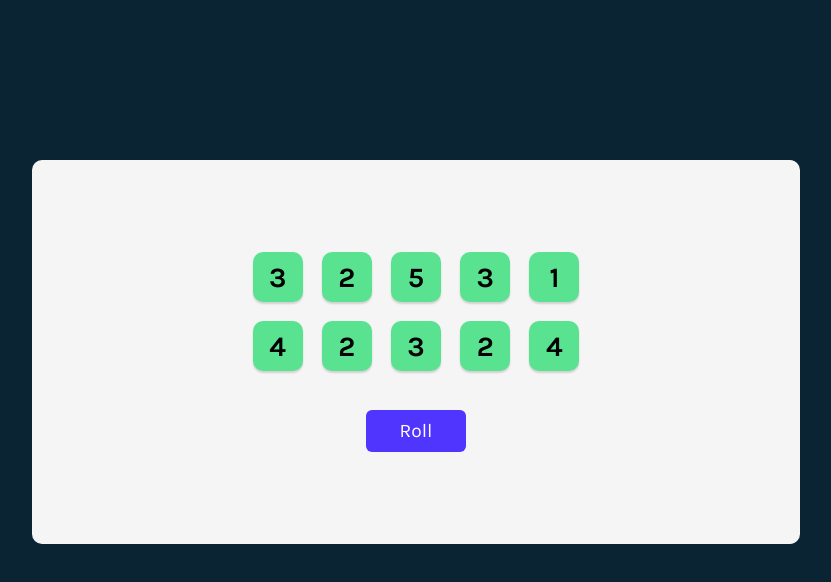
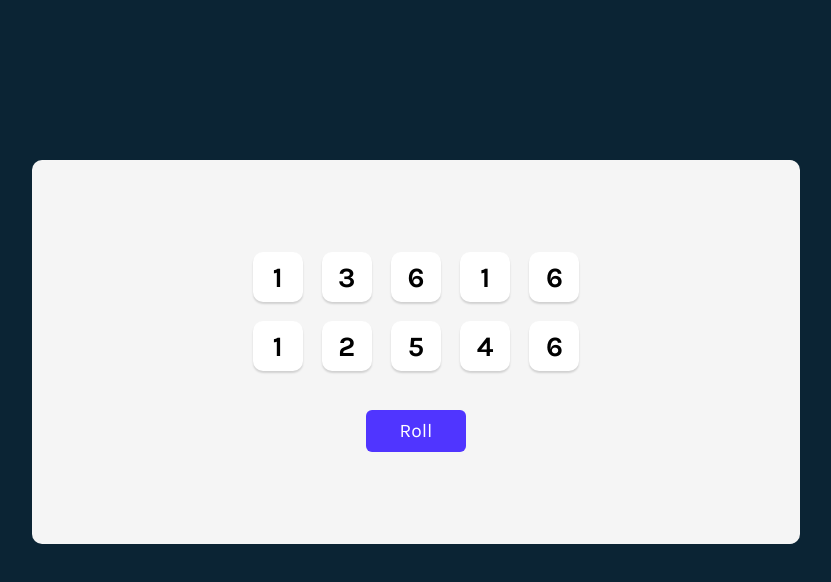
Before and after one commit to justberatt/tenziesGame, a React (Vite) app: page / in a window 1280 px wide. Shown: the top 582 px of the page, without its empty margins (224-1055 px from the left). Built offline with nearby package versions, Linux system fonts and the light colour scheme.

Commit message:
changed the getAllNewDice function into a more modern approach

```diff
--- a/src/App.jsx
+++ b/src/App.jsx
@@ -6,19 +6,13 @@ export default function App() {
   const [dice, setDice] = useState(generateAllNewDice())
 
   function generateAllNewDice() {
-    let arr = []
-    for (let i=0; i<10; i++) {
-      arr.push({
-        value: Math.floor(Math.random() * 6 + 1),
-        isHeld: true,
+    return new Array(10)
+      .fill(0)
+      .map(() => ({
+        value: Math.ceil(Math.random() * 6),
+        isHeld: false,
         id: nanoid()
-      })
-    }
-    return arr
-    // Another way to do the above task
-    //return new Array(10)
-    // .fill(0)
-    //  .map(() => Math.ceil(Math.random() * 6))
+      }))
   }
 
 
```
